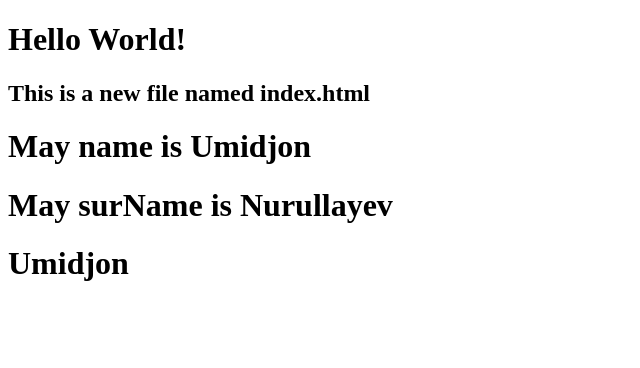
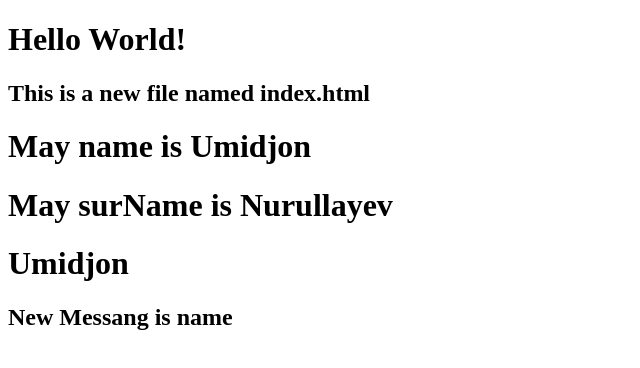
Before and after one commit to UmidWeb03/Hello, a plain HTML site: page index.html in a window 1280 px wide. Shown: the whole page, without its empty margins (0-640 px from the left). Drawn offline with Linux system fonts and the light colour scheme.

Commit message:
New Massang

```diff
--- a/index.html
+++ b/index.html
@@ -11,5 +11,6 @@
     <h1>May name is Umidjon</h1>
     <h1>May surName is Nurullayev</h1>
     <h1>Umidjon</h1>
+    <h2>New Messang is name</h2>
 </body>
 </html>
```
